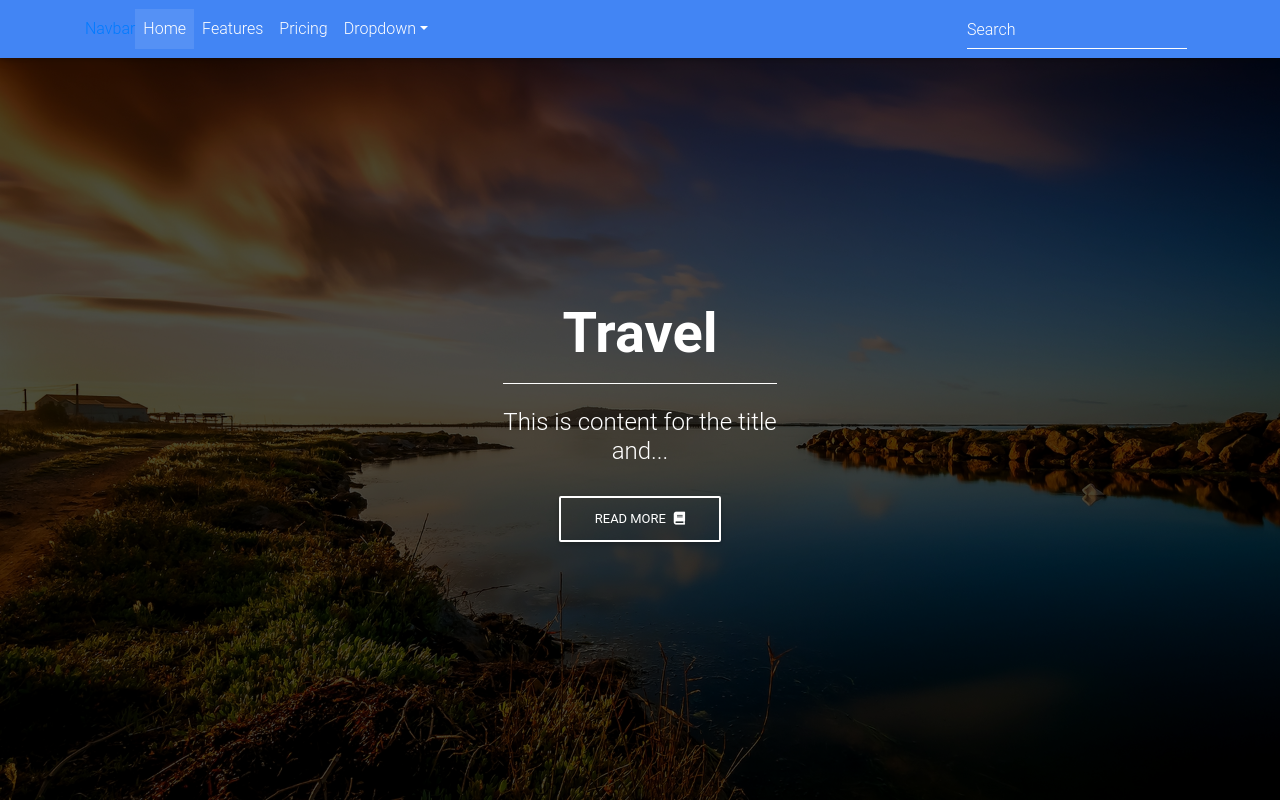
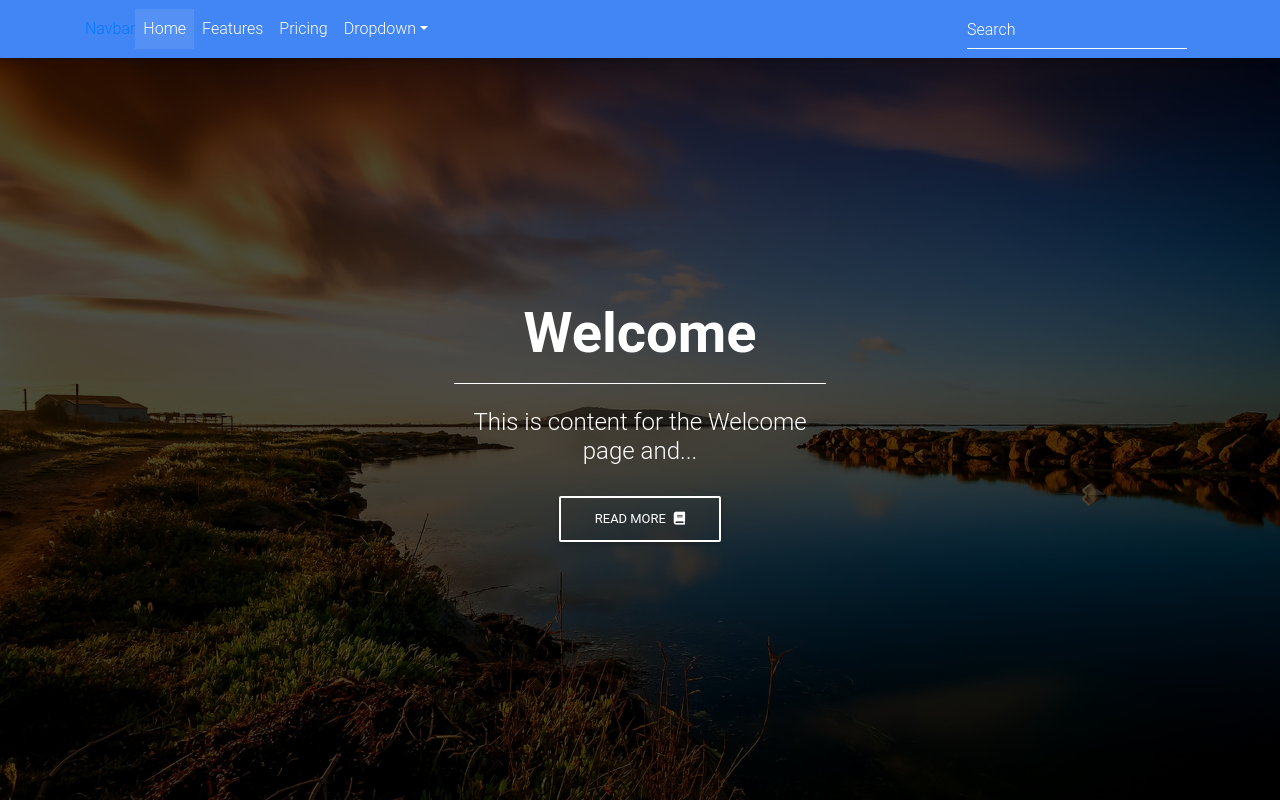
Before and after one commit to vish01/Landing-Page, a plain HTML site: page index.html in a window 1280 px wide. Drawn offline with nearby package versions, Linux system fonts and the light colour scheme.

Commit message:
Edited text

```diff
--- a/index.html
+++ b/index.html
@@ -75,13 +75,13 @@
             <div class="row d-flex justify-content-center text-center">
                 <div class="col-md-10">
             <!-- Heading-->
-            <h2 class="display-4 font-weight-bold white-text pt-5 mb-2">Travel</h2>
+            <h2 class="display-4 font-weight-bold white-text pt-5 mb-2">Welcome</h2>
 
             <!-- Divider-->
             <hr class="hr-light">
 
             <!-- Description-->
-            <h4 class="white-text my-4">This is content for the title and...</h4>
+            <h4 class="white-text my-4">This is content for the Welcome page and...</h4>
             <button type="button" class="btn btn-outline-white"> Read More<i class="fas fa-book ml-2"></i></button>
         </div>
         </div>
```
